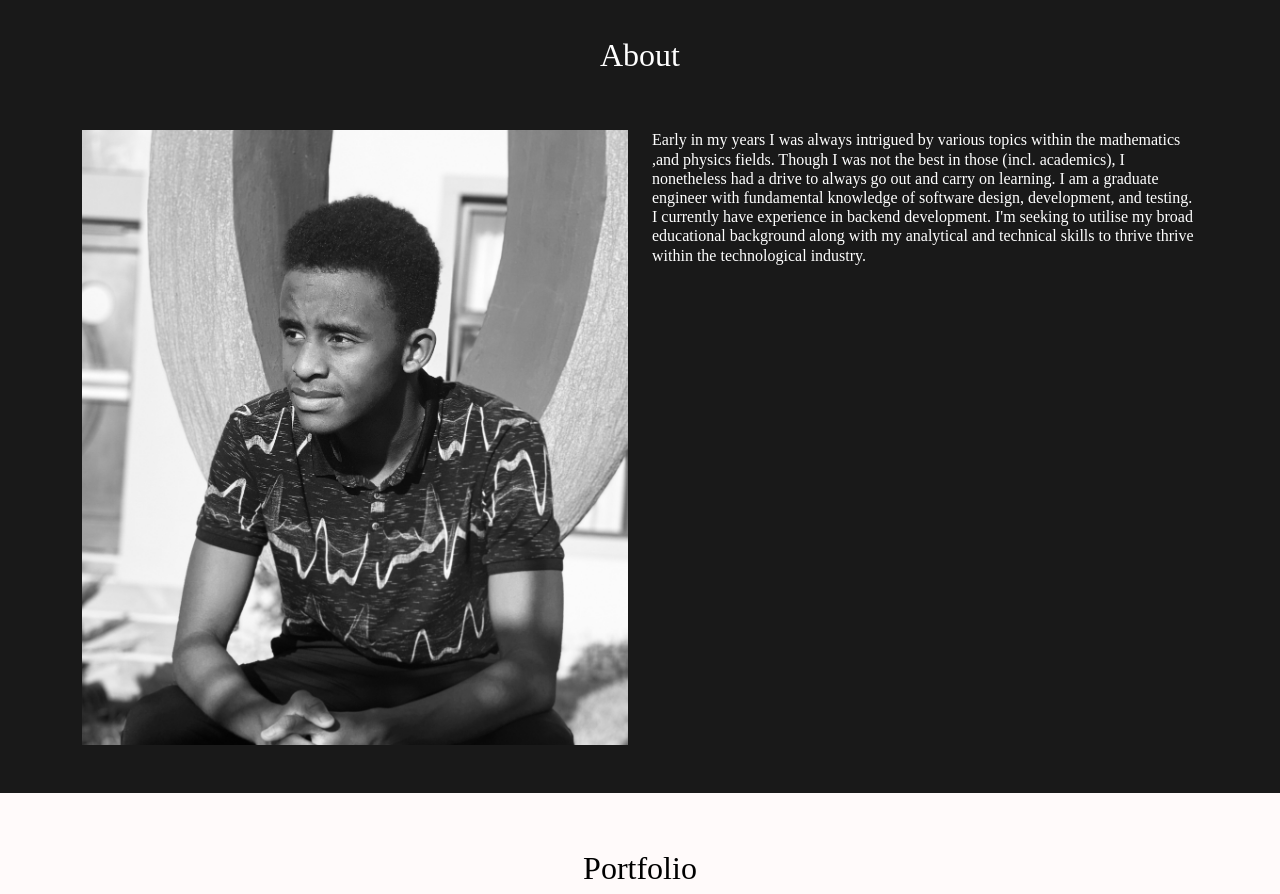
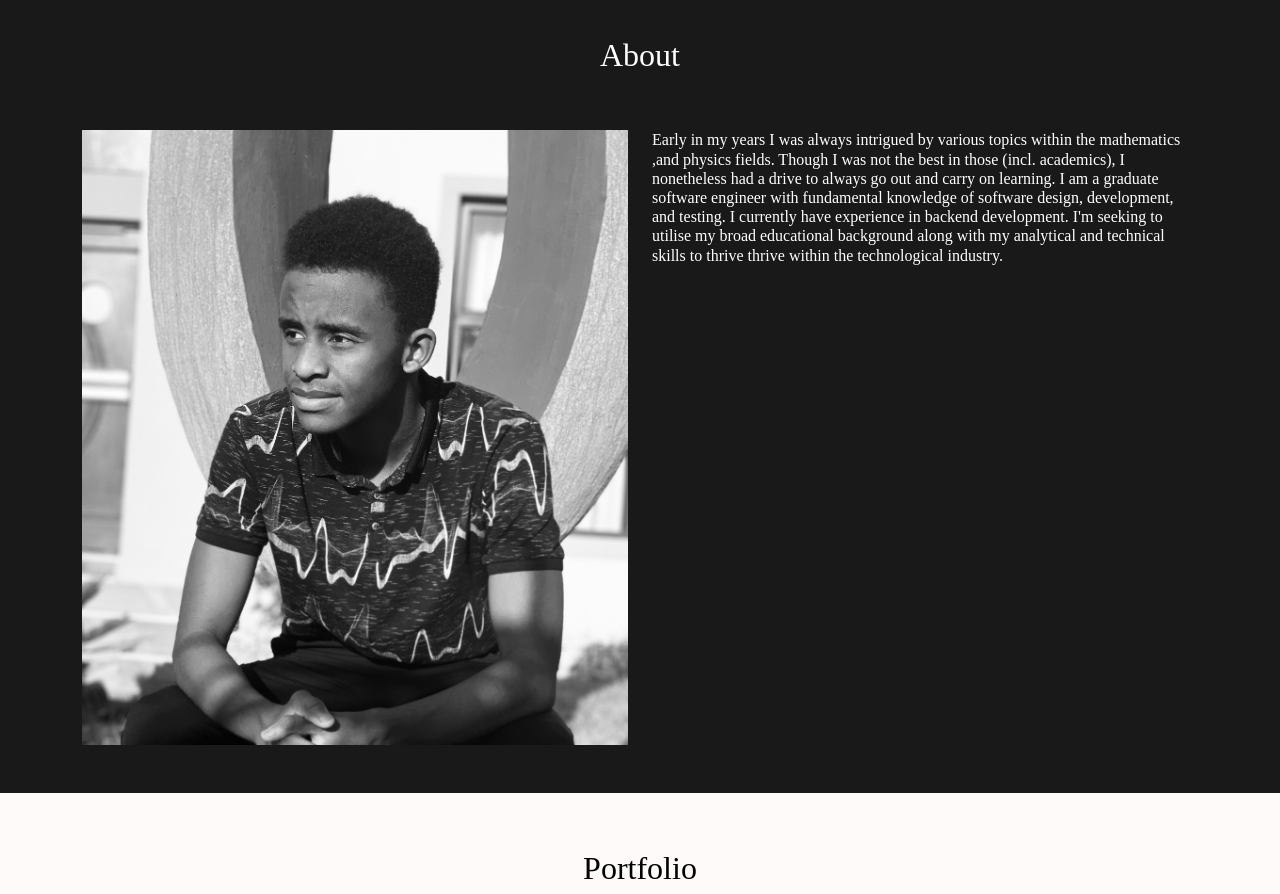
Before and after one commit to thatojadezweni/portfolio, a plain HTML site: page index.html in a window 1280 px wide. Shown: the part 820-1714 px from the top of the page. Drawn offline with nearby package versions, Linux system fonts and the light colour scheme.

Commit message:
edited about typo

```diff
--- a/index.html
+++ b/index.html
@@ -77,7 +77,7 @@
                 <p class="h6">
                     Early in my years I was always intrigued by various topics within the mathematics ,and physics fields. Though I was not
                     the best in those (incl. academics), I nonetheless had a drive to always go out and carry on learning. I am a graduate
-                    engineer with fundamental knowledge of software design, development, and testing. I currently have experience in backend
+                    software engineer with fundamental knowledge of software design, development, and testing. I currently have experience in backend
                     development. I'm seeking to utilise my broad educational background along with my analytical and technical skills to thrive
                     thrive within the technological industry.
                 </p>
```
